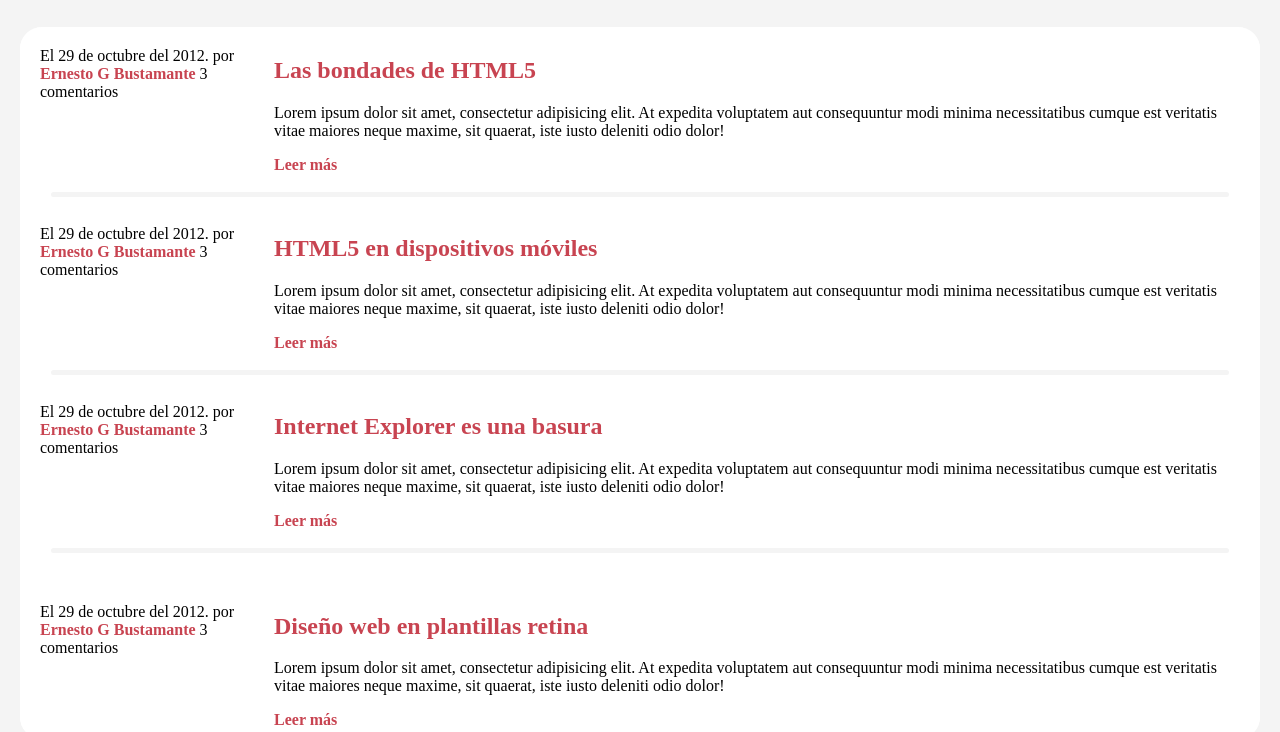
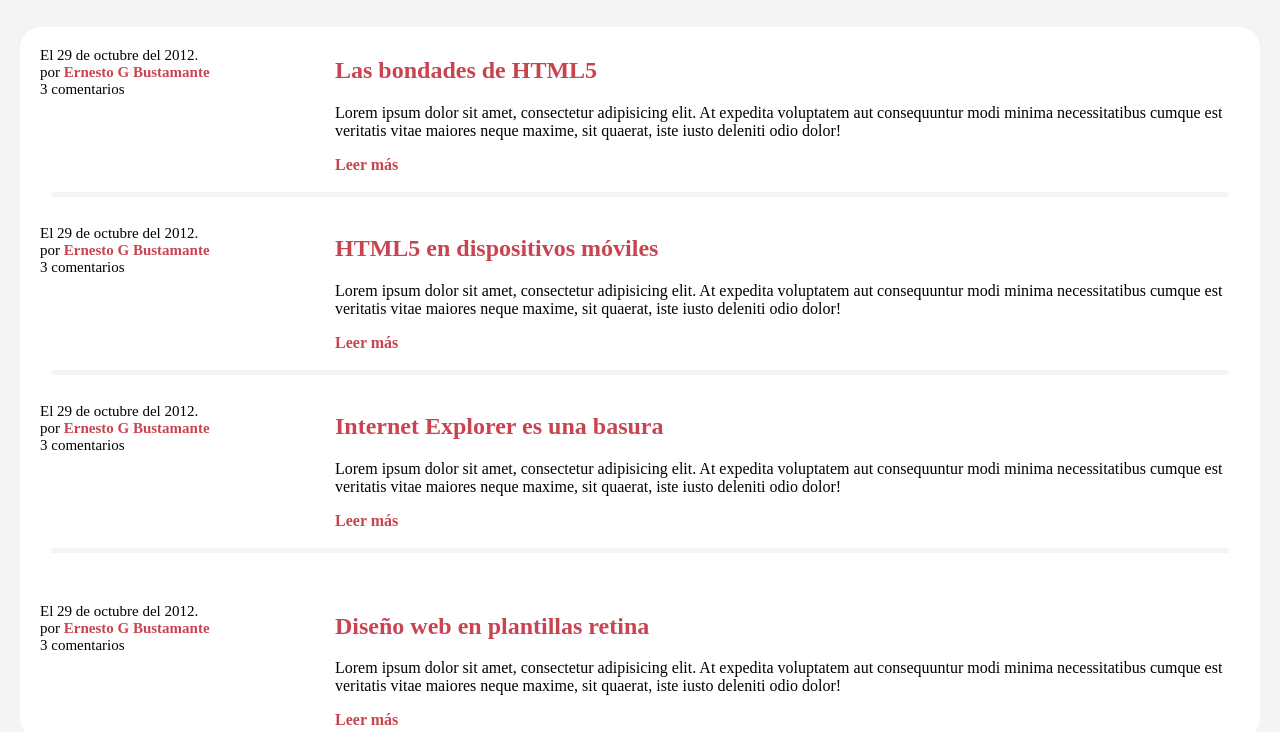
Before and after one commit to Armando101/GeneralWebSite, a plain HTML site: page index.html in a window 1280 px wide. Shown: the part 434-1166 px from the top of the page. Drawn offline with Linux system fonts and the light colour scheme.

Commit message:
Modificando el content

```diff
--- a/assets/styles/styles.css
+++ b/assets/styles/styles.css
@@ -81,7 +81,7 @@ header nav ul .lastItem a {
 
 .article {
 	display: grid;
-	grid-template-columns: 20% 80%;
+	grid-template-columns: 25% 75%;
 	background-color: white;
 	padding: 10px;
 
@@ -89,6 +89,7 @@ header nav ul .lastItem a {
 
 .article__info {
 	padding: 10px 20px 0 10px;
+	font-size: 15px;
 }
 
 .content hr {
--- a/index.html
+++ b/index.html
@@ -31,9 +31,9 @@
 	<div class="content">
 		<article class="article radius">
 			<div class="article__info">
-				El 29 de octubre del 2012.
-				por <span>Ernesto G Bustamante</span>
-				3 comentarios
+				El 29 de octubre del 2012. <br>
+				por <span>Ernesto G Bustamante</span><br>
+				3 comentarios<br>
 			</div>
 			<div class="article__content">
 				<h2>Las bondades de HTML5</h2>
@@ -44,8 +44,8 @@
 		<hr>
 		<article class="article">
 			<div class="article__info">
-				El 29 de octubre del 2012.
-				por <span>Ernesto G Bustamante</span>
+				El 29 de octubre del 2012.<br>
+				por <span>Ernesto G Bustamante</span><br>
 				3 comentarios
 			</div>
 			<div class="article__content">
@@ -57,8 +57,8 @@
 		<hr>
 		<article class="article">
 			<div class="article__info">
-				El 29 de octubre del 2012.
-				por <span>Ernesto G Bustamante</span>
+				El 29 de octubre del 2012.<br>
+				por <span>Ernesto G Bustamante</span><br>
 				3 comentarios
 			</div>
 			<div class="article__content">
@@ -70,8 +70,8 @@
 		<hr>
 		<article class="article radius">
 			<div class="article__info">
-				El 29 de octubre del 2012.
-				por <span>Ernesto G Bustamante</span>
+				El 29 de octubre del 2012.<br>
+				por <span>Ernesto G Bustamante</span><br>
 				3 comentarios
 			</div>
 			<div class="article__content">
```
Also changed, not shown: README.md.
